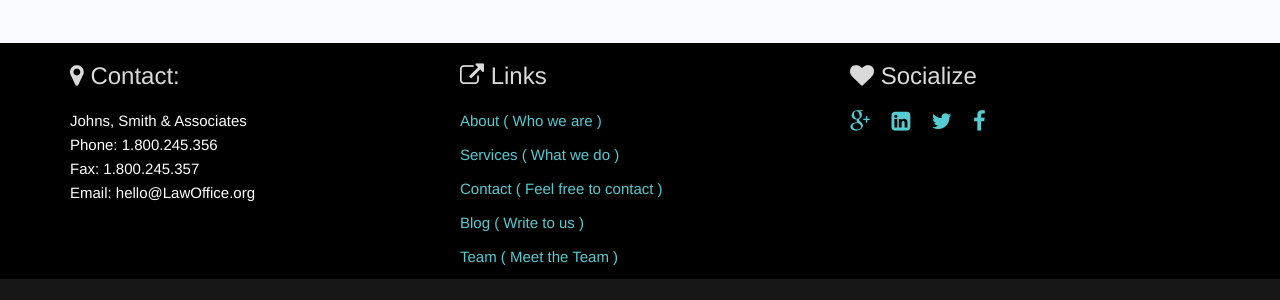
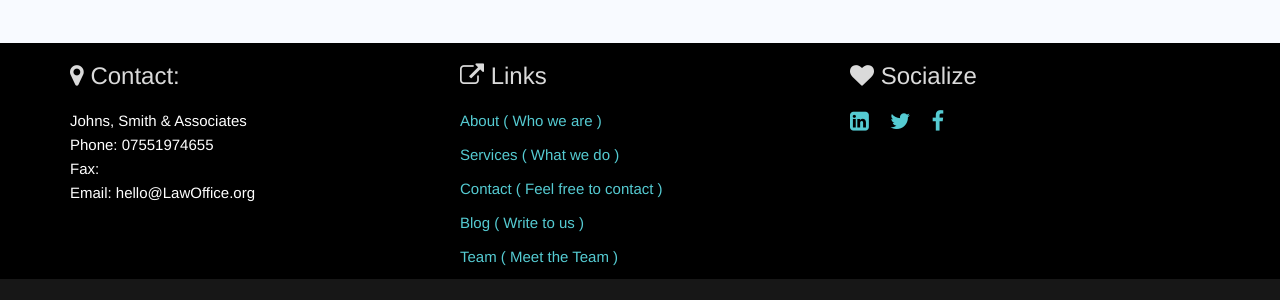
Before and after one commit to edwardvk/oliviaflorence, a Jekyll site: the page built from docs/index.html, in a window 1280 px wide. Shown: the part 1355-1655 px from the top of the page. Built offline with Jekyll 4.4.1, drawn with Linux system fonts in a browser that asks for light colours.

Commit message:
Update _config.yml

```diff
--- a/docs/_config.yml
+++ b/docs/_config.yml
@@ -13,8 +13,8 @@
 # you will see them accessed via {{ site.title }}, {{ site.email }}, and so on.
 # You can create any custom variable you would like, and they will be accessible
 # in the templates via {{ site.myvariable }}.
-title: Olivia Holtma
-email: your-email@example.com
+title: Olivia Holtman
+email: Olivia.holtman@gmail.com
 description: > # this means to ignore newlines until "baseurl:"
   Yet another Jekyll theme. It is designed for business purpose and ported by
   Melvin Ch'ng.
@@ -24,16 +24,16 @@
 # Company Information
 company_name: Johns, Smith & Associates
 address_line: Via Ludovisi 39-45, Rome, 54267, Italy
-telephone_number: 1.800.245.356
-fax_number: 1.800.245.357
+telephone_number: 07551974655
+#fax_number: 1.800.245.357
 company_email: hello@LawOffice.org
 google_map: https://www.google.com/maps/embed?pb=!1m14!1m12!1m3!1d3618.727010735933!2d91.837871!3d24.907291700000002!2m3!1f0!2f0!3f0!3m2!1i1024!2i768!4f13.1!5e0!3m2!1sen!2s!4v1404919738144
 
 # Social Link
 facebook_link: http://www.facebook.com
-twitter_link: http://www.twitter.com
-linkedin_link: http://www.linkedin.com
-googleplus_link: http://plus.google.com
+#twitter_link: http://www.twitter.com
+linkedin_link: https://www.linkedin.com/in/olivia-holtman-a36b921a1/
+#googleplus_link: http://plus.google.com
 
 # Build settings
 markdown: kramdown
```
